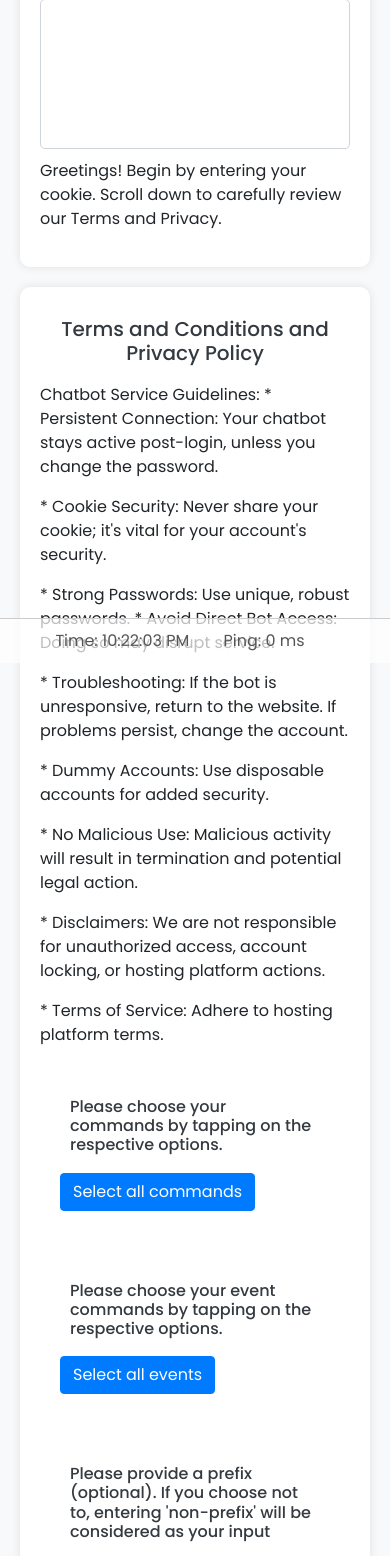
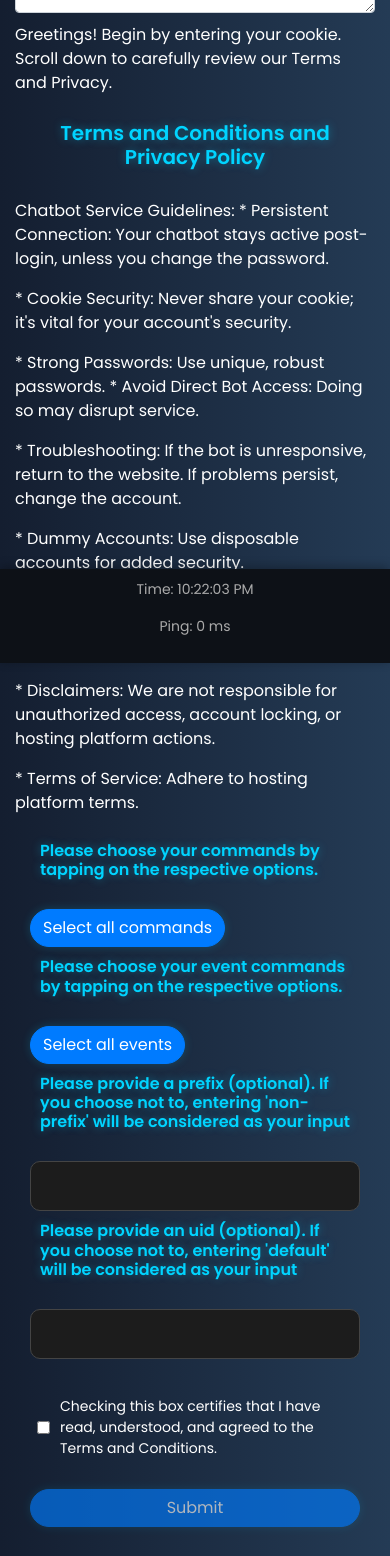
Before and after one commit to vernesg/gargargar, a website: page public/index.html in a window 390 px wide. Shown: the part 181-1737 px from the top of the page. Drawn offline with nearby package versions, Linux system fonts and the light colour scheme; no server answers.

Commit message:
Update styles.css

```diff
--- a/public/styles.css
+++ b/public/styles.css
@@ -1,121 +1,112 @@
+/* Global Styling */
 body {
-     padding: 20px;
-     background-color: #f8f9fa;
-     font-family: 'Poppins', sans-serif;
-}
- .container {
-     background-color: #ffffff;
-     border-radius: 10px;
-     box-shadow: 0 0 10px rgba(0, 0, 0, 0.1);
-     padding: 20px;
-     margin-top: 20px;
-     margin-bottom: 20px;
-}
- h1 {
-     color: #343a40;
-}
- label {
-     color: #495057;
-}
- .centered-textarea {
-     display: block;
-     margin: 0 auto;
-     width: 100%;
-     min-height: 150px;
-     padding: 10px;
-     box-sizing: border-box;
-     border: 1px solid #ced4da;
-     border-radius: 5px;
-     resize: none;
-}
- .btn-primary {
-     background-color: #007bff;
-     border: 1px solid #007bff;
-}
- .btn-primary:hover {
-     background-color: #0056b3;
-     border: 1px solid #0056b3;
-}
- .success-message {
-     color: green;
-     margin-top: 10px;
-}
- .footer {
-     background-color: rgba(255, 255, 255, 0.7);
-     padding: 10px;
-     text-align: center;
-     font-size: 16px;
-     color: #555;
-     margin-top: 50px;
-     border-top: 1px solid #ccc;
-     position: fixed;
-     bottom: 0;
-     left: 0;
-     width: 100%;
-}
- .footer p {
-     margin: 0;
-     display: inline-block;
-     margin-right: 30px;
-}
- .container-buttons {
-     margin-top: 20px;
-     text-align: center;
-}
- .container-buttons .btn {
-     margin: 5px;
+  font-family: 'Poppins', sans-serif;
+  background: linear-gradient(to right, #141e30, #243b55);
+  color: #fff;
+  min-height: 100vh;
+  padding-bottom: 60px;
+  animation: fadeIn 1s ease;
 }
 
- #result {
-     padding: 10px;
-     margin-top: 20px;
-     border-radius: 5px;
-}
- .center-placeholder::placeholder {
-     text-align: center;
+@keyframes fadeIn {
+  from { opacity: 0; transform: translateY(10px); }
+  to { opacity: 1; transform: translateY(0); }
 }
 
-.form-check {
-  display: flex;
-  margin-top: 10px;
-  padding: 14px;
-  align-items: center;
-  border: 1px solid #ccc;
-  border-radius: 8px;
-  cursor: pointer;
-  transition: background-color 0.3s ease, border-color 0.3s ease;
-  border-color: #ccc;
-  background-color: #fff;
+h1 {
+  font-weight: 600;
+  margin-bottom: 20px;
+  color: #00d4ff;
+  text-shadow: 0 0 10px rgba(0, 212, 255, 0.4);
 }
 
-.form-check:hover {
-  background-color: #f0f0f0;
-  border-color: #333;
+textarea, input[type="text"] {
+  background-color: #1c1c1c;
+  color: #fff;
+  border: 1px solid #444;
+  padding: 12px;
+  border-radius: 10px;
+  width: 100%;
+  transition: all 0.3s ease-in-out;
 }
 
-.form-check-input {
-  margin-right: 10px;
-  opacity: 0;
+textarea:focus, input[type="text"]:focus {
+  border-color: #00d4ff;
+  box-shadow: 0 0 10px #00d4ff;
+  outline: none;
 }
 
-.disable {
-  display: none;
+button {
+  border-radius: 50px !important;
+  padding: 10px 25px;
+  font-weight: 500;
+  transition: all 0.3s ease;
+  box-shadow: 0 0 10px rgba(0, 212, 255, 0.2);
 }
 
-#inputOfPrefix, #inputOfAdmin {
-  padding: 13px;
-  width: 200px;
-  border: 1px solid #ccc;
-  border-radius: 8px;
-  cursor: pointer;
-  transition: background-color 0.3s ease, border-color 0.3s ease;
-  border-color: #ccc;
-  background-color: #fff;
-}
-#listOfCommands, #listOfCommandsEvent, #prefixOfCommands, #adminOfCommands {
-  border: none !important;
+button:hover {
+  transform: scale(1.05);
+  box-shadow: 0 0 15px #00d4ff;
 }
 
-#listOfCommands:not(.modal), #listOfCommandsEvent:not(.modal), #prefixOfCommands:not(.modal), #adminOfCommands:not(.modal) {
-  box-shadow: none !important;
+.navbar {
+  background-color: #0d1117 !important;
+  box-shadow: 0 2px 10px rgba(0,0,0,0.6);
 }
+
+.navbar-brand {
+  color: #00d4ff !important;
+  font-weight: 600;
+  font-size: 1.4rem;
+}
+
+.nav-link {
+  color: #ccc !important;
+  transition: color 0.3s ease;
+}
+
+.nav-link:hover {
+  color: #00d4ff !important;
+}
+
+.dropdown-menu {
+  background-color: #1e1e1e;
+}
+
+.dropdown-item {
+  color: #ccc;
+  transition: background 0.3s;
+}
+
+.dropdown-item:hover {
+  background-color: #00d4ff;
+  color: #000;
+}
+
+label {
+  margin-top: 15px;
+  font-size: 15px;
+}
+
+.footer {
+  position: fixed;
+  bottom: 0;
+  width: 100%;
+  background-color: #0d1117;
+  color: #aaa;
+  text-align: center;
+  padding: 10px 0;
+  font-size: 14px;
+  box-shadow: 0 -2px 10px rgba(0,0,0,0.3);
+}
+
+/* Responsive tweaks */
+@media (max-width: 768px) {
+  h1 {
+    font-size: 20px;
+  }
+
+  .navbar-brand {
+    font-size: 1.2rem;
+  }
+}
```
